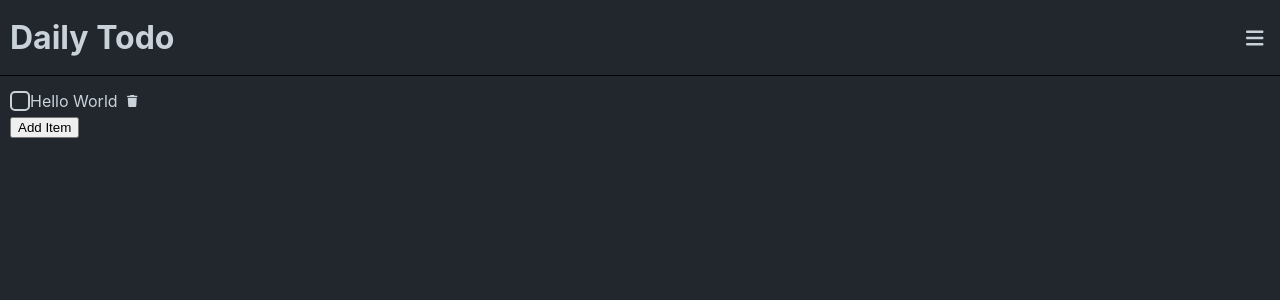
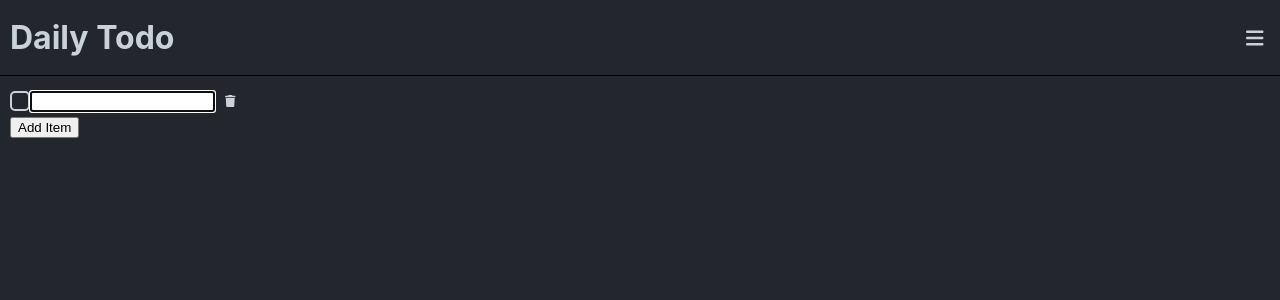
Before and after one commit to joshnice/daily-todo, a React (Create React App) app: page / in a window 1280 px wide. Both pictures are taken after a click on the button "Add Item". Shown: the top 300 px of the page. Built offline with nearby package versions, Linux system fonts and the light colour scheme.

Commit message:
Added editing name

```diff
--- a/src/components/todo-element.tsx
+++ b/src/components/todo-element.tsx
@@ -1,4 +1,4 @@
-import { FunctionComponent } from "react";
+import { FunctionComponent, KeyboardEvent, useRef, useState } from "react";
 import { EditTodoItem, TodoItem } from "../types/todo-item";
 import { FontAwesomeIcon } from "@fortawesome/react-fontawesome";
 import { faTrash } from '@fortawesome/free-solid-svg-icons'
@@ -13,13 +13,22 @@ interface TodoElementProps {
 }
 
 const TodoElement: FunctionComponent<TodoElementProps> = ({ item, onDelete, onEdit }) => {
+
+    const [name, setName] = useState(item.name);
+
+    const handleNameInputKeyPress = (event: KeyboardEvent<HTMLInputElement>) => {
+        if (event.key === "Enter" && name.length > 0) {
+            onEdit({...item, name })
+        }
+    }
     return (
         <TodoElementContainer>
             <Tickbox
                 checked={item.complete}
                 onClick={() => onEdit({ id: item.id, complete: !item.complete })}
             />
-            { item.name }
+            {item.editing ? <input type="text" autoFocus onKeyDown={handleNameInputKeyPress} value={name} onChange={(event) => setName(event.target.value)}/> : <>{ item.name }</>}
+
             <IconButton onClick={() => onDelete(item.id)}>
                 <FontAwesomeIcon icon={faTrash} />
             </IconButton>
--- a/src/pages/home.tsx
+++ b/src/pages/home.tsx
@@ -11,7 +11,7 @@ const HomePage: FunctionComponent = () => {
     const [todoList, setTodoList] = useRecoilState(todosAtom);
 
     const handleAddItem = () => {
-        const newItem: TodoItem = { id: uuid(), name: "Hello World", description: "", complete: false };
+        const newItem: TodoItem = { id: uuid(), name: "", description: "", complete: false, editing: true };
         setTodoList([ ...todoList, newItem ]);
     }
 
@@ -21,6 +21,7 @@ const HomePage: FunctionComponent = () => {
 
     const handleEditItem = (editedItem: EditTodoItem) => {
         const [item, editedItemIndex] = findElementAndIndex(todoList, "id", editedItem.id);
+        editedItem.editing = false;
         setTodoList([ ...todoList.slice(0, editedItemIndex), { ...item, ...editedItem  }, ...todoList.slice(editedItemIndex  + 1)]);
     }
 
--- a/src/types/todo-item.ts
+++ b/src/types/todo-item.ts
@@ -3,6 +3,7 @@ export interface TodoItem {
     name: string;
     description: string;
     complete: boolean;
+    editing: boolean;
 }
 
 export interface EditTodoItem extends Partial<TodoItem> {
```
